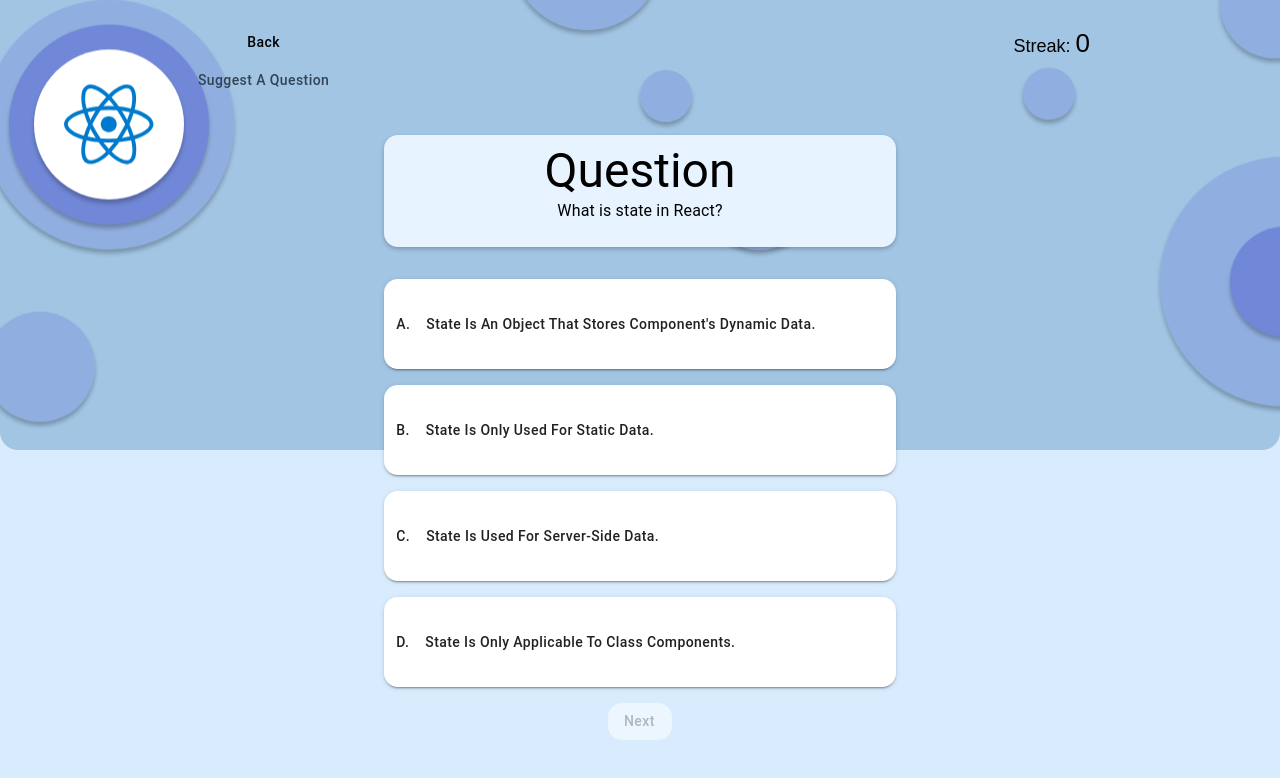
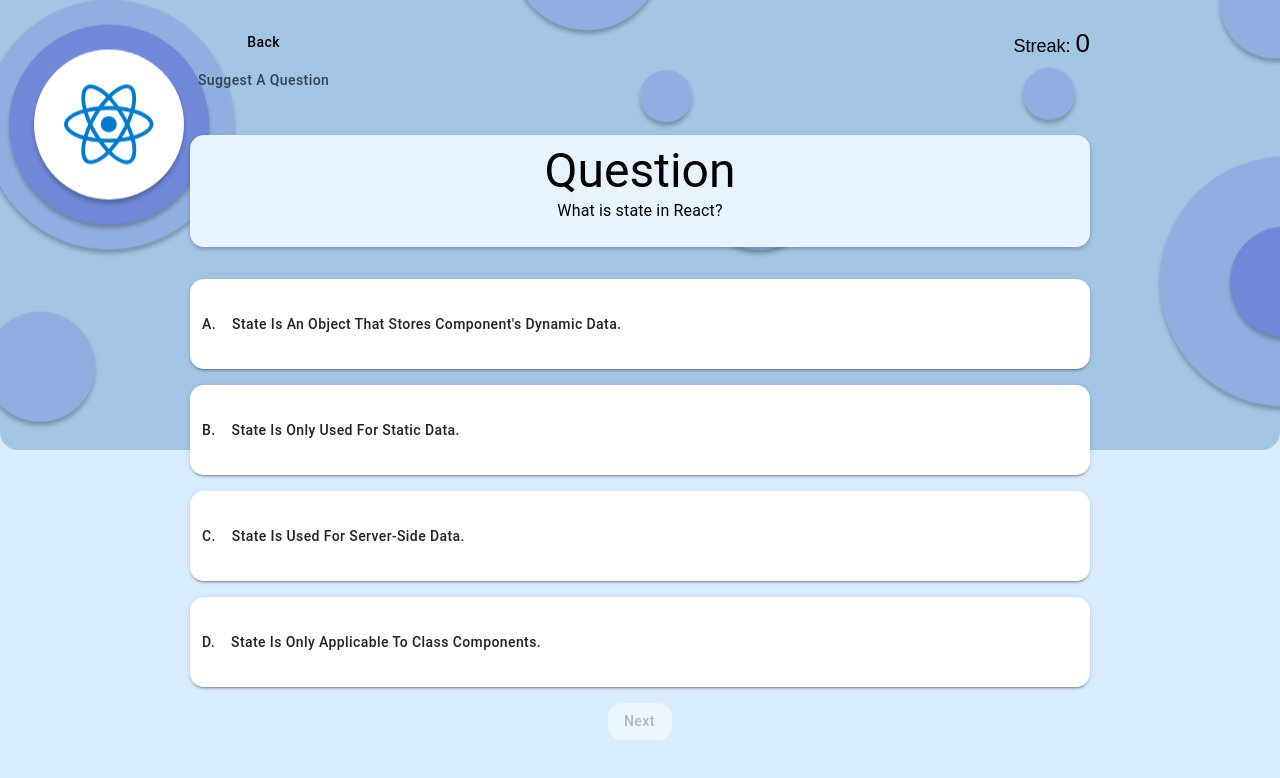
Before and after one commit to DadonStyle/interviewTrivia, a React (Vite) app: page / in a window 1280 px wide. Both pictures are taken after a click on the button "React". Shown: the top 778 px of the page. Built offline with nearby package versions, Linux system fonts and the light colour scheme.

Commit message:
QuestionsHandler width
Chahnged quesitons handler container to have width of 100%

```diff
--- a/src/modules/QuestionsHandler/QuestionsHandler.scss
+++ b/src/modules/QuestionsHandler/QuestionsHandler.scss
@@ -1,3 +1,7 @@
+.question-handler-container {
+  width: 100%;
+}
+
 .option-list {
   display: inline-flex;
   flex-direction: column;
--- a/src/modules/QuestionsHandler/QuestionsHandler.tsx
+++ b/src/modules/QuestionsHandler/QuestionsHandler.tsx
@@ -37,7 +37,7 @@ const QuestionsHandler = ({ questions, setStreak }: QuestionsHandlerProps) => {
   };
 
   return (
-    <Box>
+    <Box className="question-handler-container">
       <Box className="question-header">
         <Typography variant="h3">Question</Typography>
         <Typography paragraph>{questions[questionIndex].description}</Typography>
```
